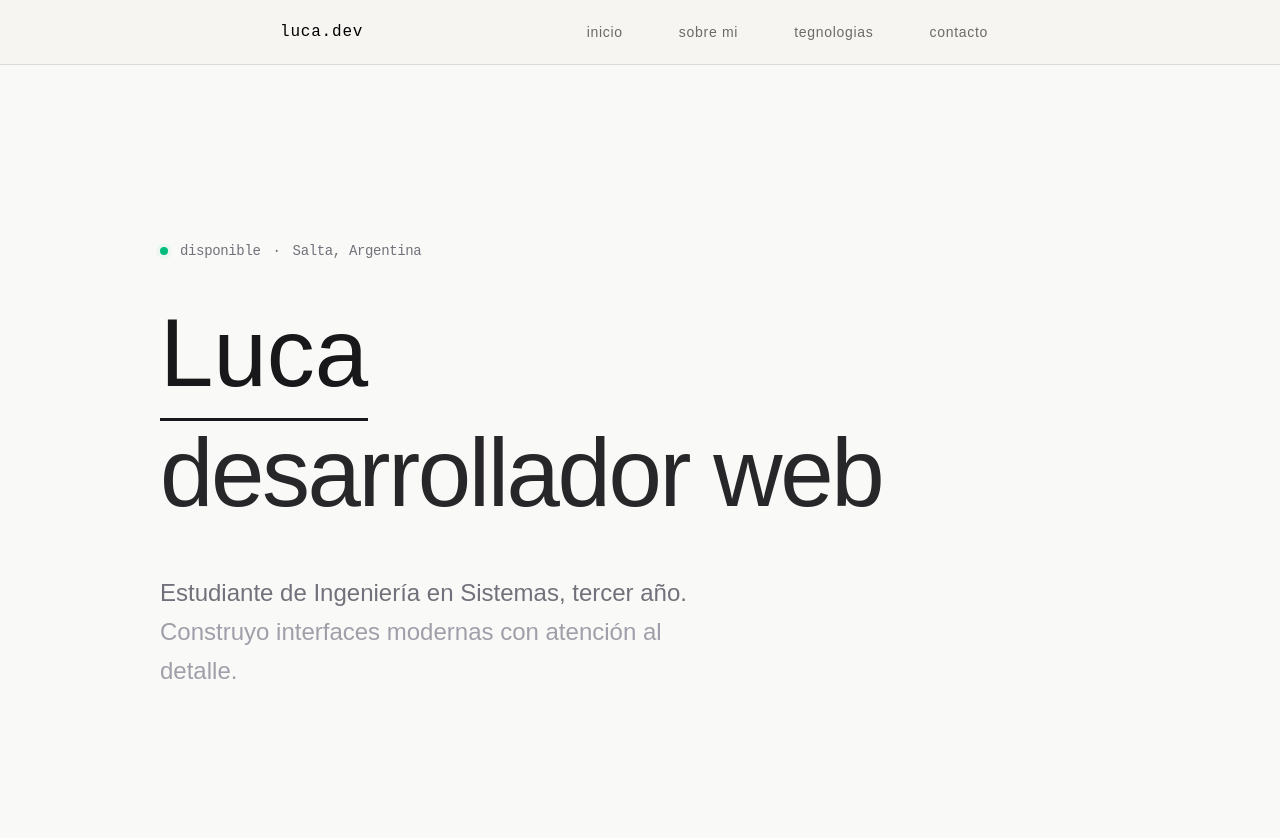
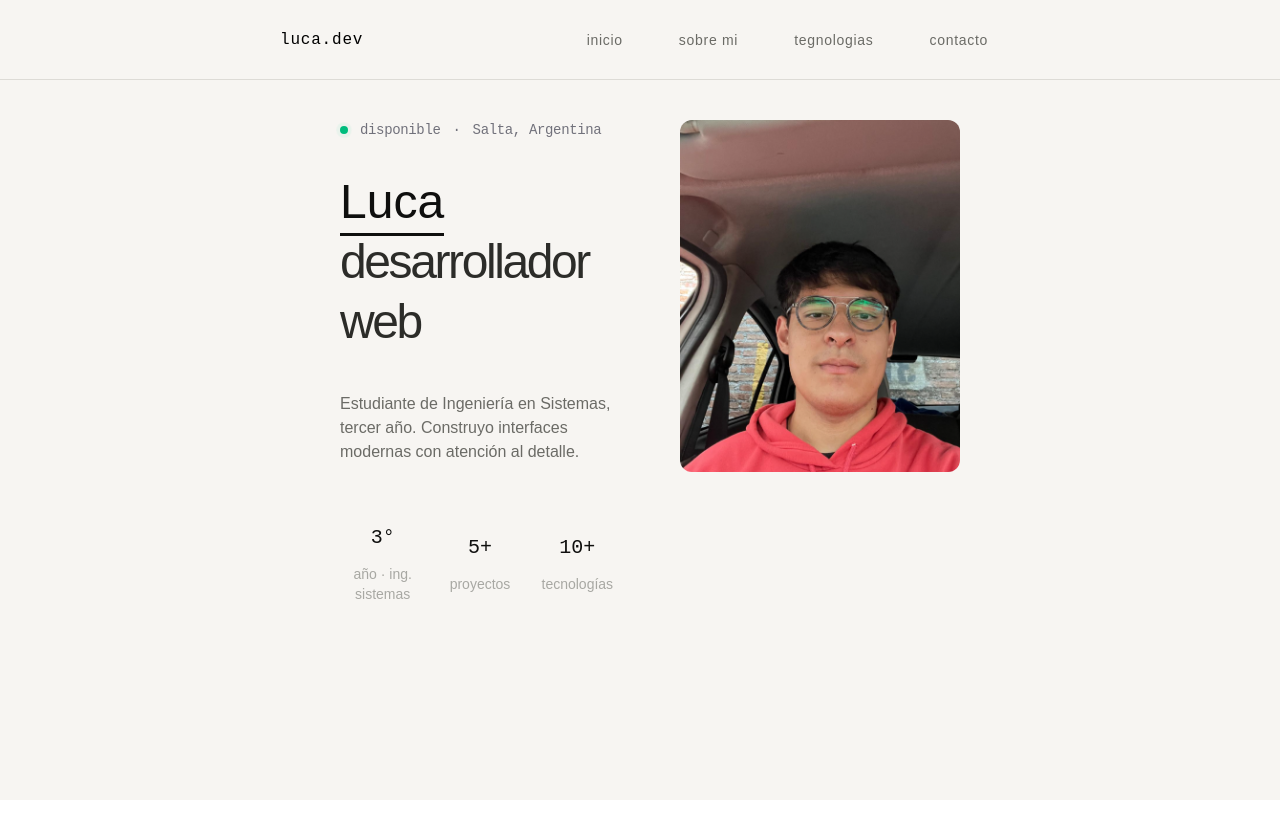
Before and after one commit to LucaLaatigano/Portfolio, a React (Vite) app: page / in a window 1280 px wide. Shown: the top 838 px of the page. After the commit the page ends 800 px from the top, so only its background shows below. Built offline with nearby package versions, Linux system fonts and the light colour scheme.

Commit message:
made de layout of the hero section but it isn't finished

```diff
--- a/src/components/Hero.jsx
+++ b/src/components/Hero.jsx
@@ -1,7 +1,13 @@
 export default function Hero({ id }) {
+    const infoArr = [
+        { cant: "3°", info: "año · ing. sistemas" },
+        { cant: "5+", info: "proyectos" },
+        { cant: "10+", info: "tecnologías" },
+    ]
     return (
-        <section id={id} className="w-full min-h-screen flex flex-col justify-center px-6 md:px-20 lg:px-40 bg-[#f9f9f7]">
-            <div className="max-w-3xl">
+        <section id={id} className="w-full h-auto px-80">
+            <div className="flex justify-between mt-10">
+                <div className="w-full flex-1 px-5">
                     <div className="flex items-center gap-2 mb-8 text-zinc-500 font-mono text-sm tracking-tight">
                         <span className="relative flex h-2 w-2">
                             <span className="animate-ping absolute inline-flex h-full w-full rounded-full bg-emerald-400 opacity-75"></span>
@@ -11,25 +17,35 @@ export default function Hero({ id }) {
                         <span className="mx-1">·</span>
                         <span>Salta, Argentina</span>
                     </div>
-                <div className="mb-10">
-                    <h1 className="text-7xl md:text-8xl font-medium text-zinc-900 leading-tight">
+                    <div className="flex flex-col gap-5">
+                        <h1 className="text-xl md:text-5xl text-ink leading-tight">
                             <span className="relative inline-block">
                                 Luca
-                            <div className="absolute -bottom-2 left-0 w-full h-[3px] bg-zinc-900"></div>
+                                <div className="absolute -bottom-1 left-0 w-full h-0.75 bg-ink"></div>
                             </span>
                             <br />
-                        <span className="text-zinc-800 font-light tracking-tight">
+                            <span className="mt-2 text-body font-thin tracking-tighter">
                                 desarrollador web
                             </span>
                         </h1>
+                        <p className="text-md text-muted mt-5">
+                            Estudiante de Ingeniería en Sistemas, tercer año.
+                            Construyo interfaces modernas con atención al detalle.
+                        </p>
+                        <div className="grid grid-cols-1 md:grid-cols-3 gap-3 mt-10">
+                            {infoArr.map((item, index) => (
+                                <div key={index} className="flex flex-col gap-3 justify-center w-auto">
+                                    <h1 className="text-xl text-center text-ink font-mono">{item.cant}</h1>
+                                    <span className="text-sm text-center text-hint font-sans">{item.info}</span>
                                 </div>
-                <div className="max-w-xl">
-                    <p className="text-xl md:text-2xl text-zinc-500 font-light leading-relaxed">
-                        Estudiante de Ingeniería en Sistemas, tercer año. <br />
-                        <span className="text-zinc-400">Construyo interfaces modernas con atención al detalle.</span>
-                    </p>
+                            ))}
+                        </div>
+                    </div>
+                </div>
+                <div className="w-full flex-1 ml-10">
+                    <img className="w-full h- object-cove rounded-xl" src="/lucalatigano.png" alt="Luca Latigano estudiante de ingeniria informatica y desarrollador web" />
                 </div>
             </div>
         </section>
-    );
+    )
 }
```
Lines whose indentation alone changed are shown as unchanged.
